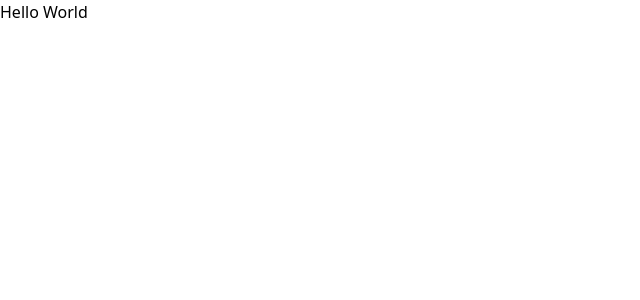
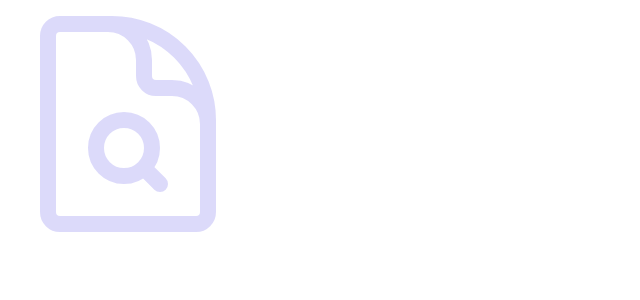
Before and after one commit to leonardohsilvadev/next-brightdata-amazon-scraper, a Next.js app: page / in a window 1280 px wide. Shown: the top 300 px of the page, without its empty margins (0-640 px from the left). Built offline with nearby package versions, Linux system fonts and the light colour scheme.

Commit message:
chore: add heroicons

```diff
--- a/app/page.tsx
+++ b/app/page.tsx
@@ -1,5 +1,9 @@
+import { DocumentMagnifyingGlassIcon } from '@heroicons/react/24/outline'
+
 export default function Home() {
   return (
-    <h1>Hello World</h1>
+    <div>
+      <DocumentMagnifyingGlassIcon className='h-64 w-64 text-indigo-600/20' />
+    </div>
   )
 }
--- a/package.json
+++ b/package.json
@@ -9,6 +9,7 @@
     "lint": "next lint"
   },
   "dependencies": {
+    "@heroicons/react": "^2.0.16",
     "@types/node": "18.15.10",
     "@types/react": "18.0.29",
     "@types/react-dom": "18.0.11",
```
Also changed, not shown: 1 other file (tests, documents, lock files or other folders).
